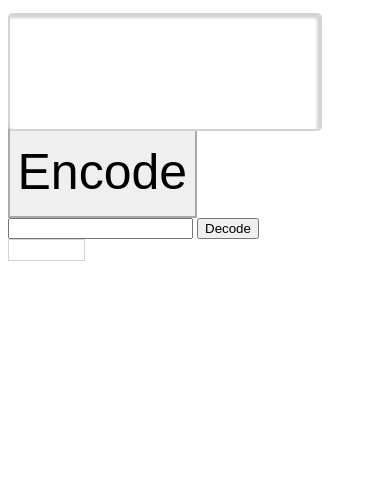
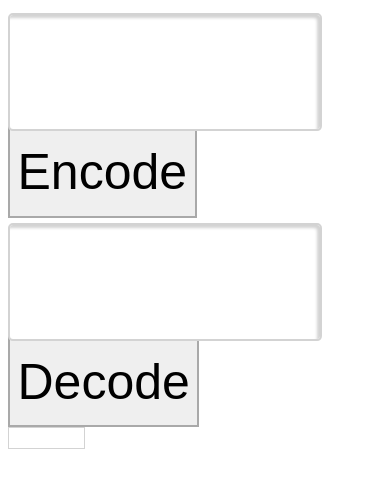
Before and after one commit to getbentscratch/worldgame, a plain HTML site: page www/index.html in a window 390 px wide. Drawn offline with Linux system fonts and the light colour scheme; some packages are replaced by stand-ins of ours.

Commit message:
Update index.html

```diff
--- a/www/index.html
+++ b/www/index.html
@@ -31,12 +31,37 @@ box-shadow: inset -3px 3px 12px #74b9ff;
 border: solid 2px #0984e3;
 }
 #encbutton {
+outline: none;
 border: solid 2px darkgrey;
 font-size: 50px;
 padding: 2%;
 padding-top: 3.9%;
 padding-bottom: 3.9%;
-
+}
+#put2 {
+outline: none;
+transition: all .3s;
+border-radius: 5px;
+border: solid 2px lightgray;
+box-shadow: inset -3px 3px 3px lightgray;
+width: 80%;
+height: 0%;
+padding: 3%;
+padding-right: 0%;
+font-size: 500%;
+transform: translateY(4.3%);
+}
+#put2:focus {
+box-shadow: inset -3px 3px 12px #74b9ff;
+border: solid 2px #0984e3;
+}
+#decbutton {
+outline: none;
+border: solid 2px darkgrey;
+font-size: 50px;
+padding: 2%;
+padding-top: 3.9%;
+padding-bottom: 3.9%;
 }
         </style>
         <script type="text/javascript" src="cordova.js">
```
